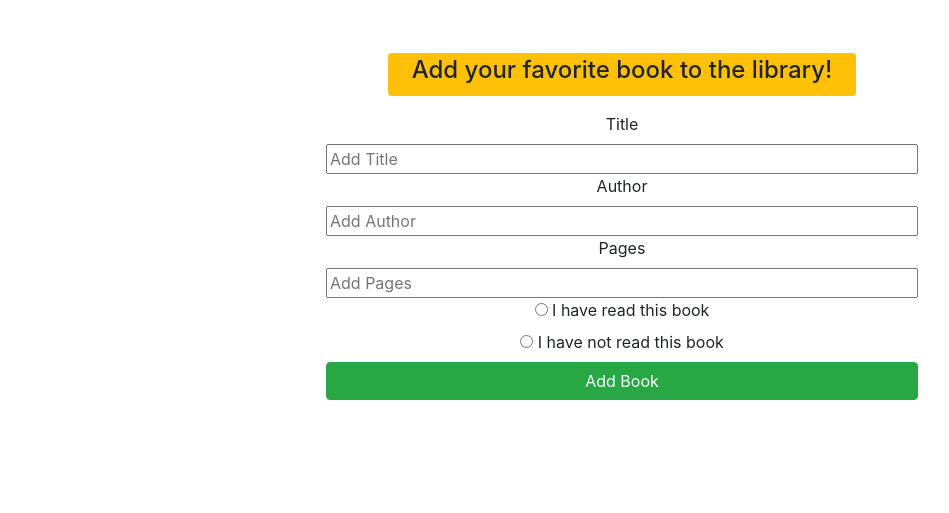
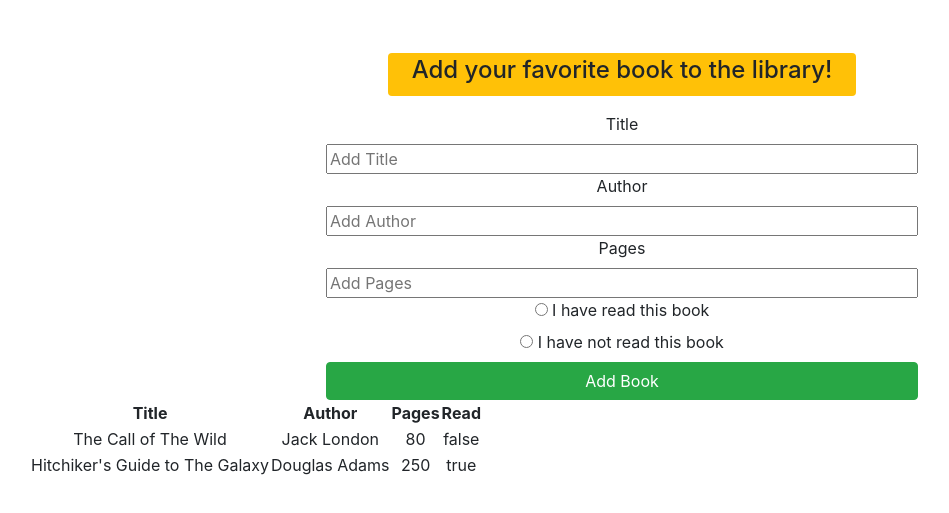
Before and after one commit to kubilaycaglayan/library, a plain HTML site: page index.html in a window 1280 px wide. Shown: the part 169-682 px from the top of the page, without its empty margins (18-967 px from the left). Drawn offline with nearby package versions, Linux system fonts and the light colour scheme.

Commit message:
Add render function

```diff
--- a/assets/script/script.js
+++ b/assets/script/script.js
@@ -5,10 +5,32 @@ function Book(title, author, pages, read = false) {
   this.read = read;
 }
 
-let myLibrary = [];
+const myLibrary = [];
 
 myLibrary.push(new Book('The Call of The Wild', 'Jack London', '80'));
 myLibrary.push(new Book('Hitchiker\'s Guide to The Galaxy', 'Douglas Adams', '250', true));
 
 function addBookToLibrary(title, author, pages, read) {
 }
+
+const library = document.getElementById('library');
+function render() {
+  myLibrary.forEach(item => {
+    const row = document.createElement('tr');
+    const book_title = document.createElement('td');
+    book_title.textContent = item.title;
+    const book_author = document.createElement('td');
+    book_author.textContent = item.author;
+    const book_pages = document.createElement('td');
+    book_pages.textContent = item.pages;
+    const book_read = document.createElement('td');
+    book_read.textContent = item.read;
+
+    row.appendChild(book_title);
+    row.appendChild(book_author);
+    row.appendChild(book_pages);
+    row.appendChild(book_read);
+    library.appendChild(row);
+  });
+}
+render();
--- a/index.html
+++ b/index.html
@@ -40,8 +40,15 @@
   </section>
 
   <section>
-
+    <table id="library">
+      <tr>
+        <th>Title</th>
+        <th>Author</th>
+        <th>Pages</th>
+        <th>Read</th>
+      </tr>
+    </table>
   </section>
-  <script src="assets/script/script.js" type="javascript"></script>
+  <script src="assets/script/script.js" type="text/javascript"></script>
 </body>
 </html>
```
